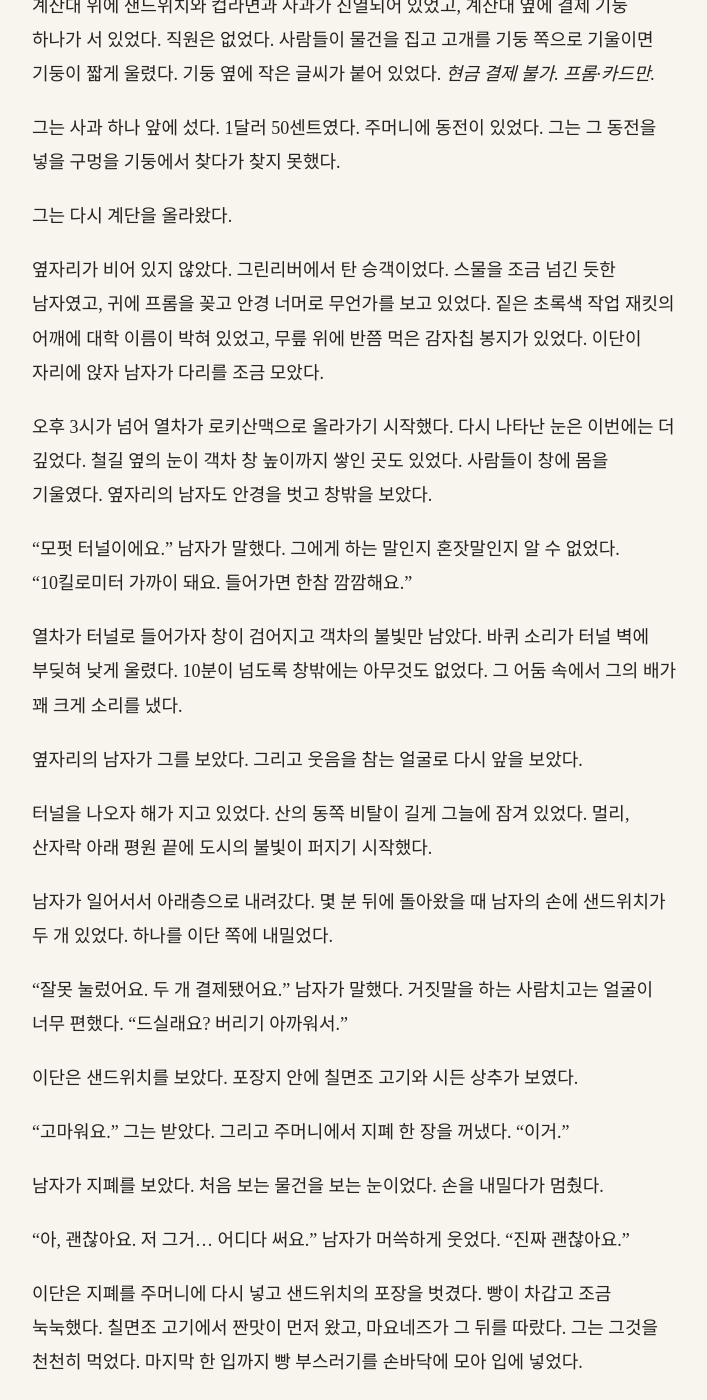
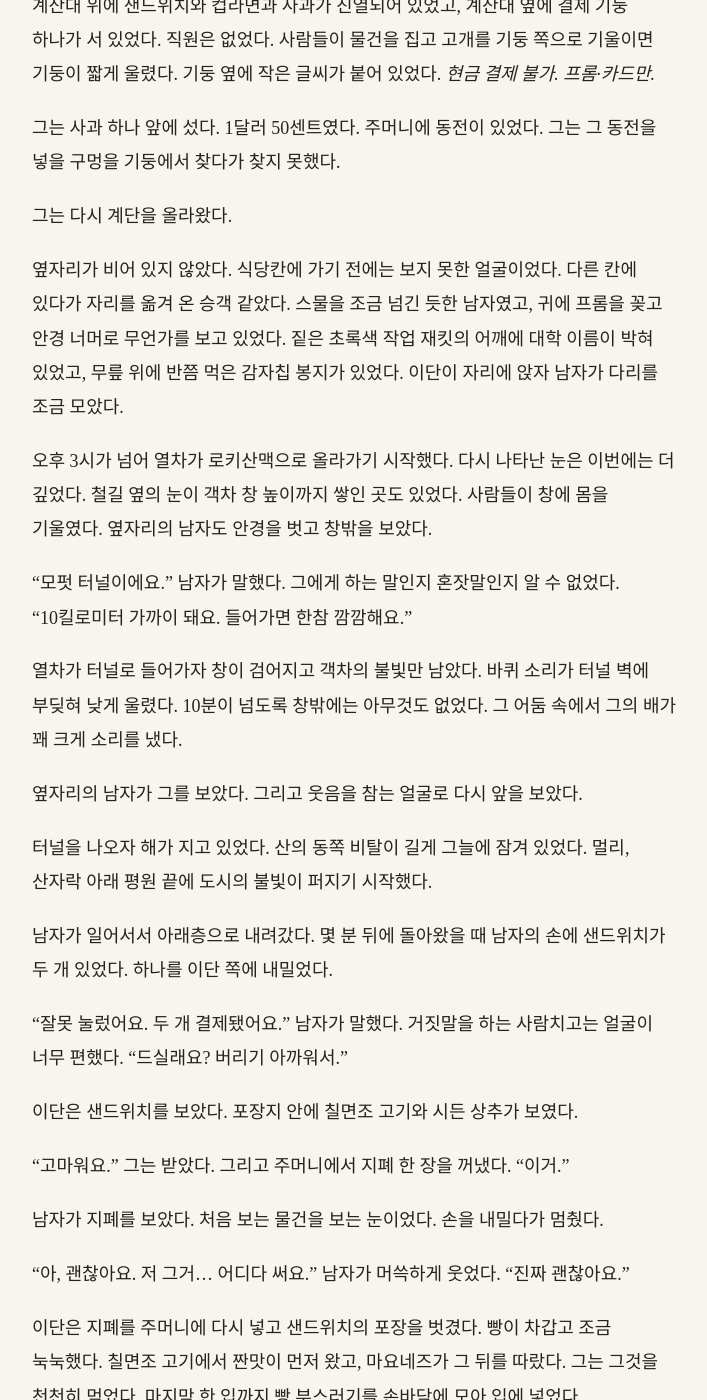
Before and after one commit to kangkkang/writer_s1_public, a Jekyll site: the page built from vol1/025.md, in a window 1280 px wide and 1400 px high, scrolled down 17757 px. Shown: the whole window, without its empty margins (284-991 px from the left). Built offline with Jekyll 4.4.1, drawn with Linux system fonts in a browser that asks for light colours; our own code applies the rules of GitHub Pages for plain Markdown files; some of the changed text lies outside the part shown.

Commit message:
Update from https://github.com/kangkkang/writer_s1/commit/877a03b8702cb725cedcfe19a38d8f0b66e7faa9

```diff
--- a/vol1/025.md
+++ b/vol1/025.md
@@ -364,7 +364,7 @@
 
 그는 다시 계단을 올라왔다.
 
-옆자리가 비어 있지 않았다. 그린리버에서 탄 승객이었다. 스물을 조금 넘긴 듯한 남자였고, 귀에 프롬을 꽂고 안경 너머로 무언가를 보고 있었다. 짙은 초록색 작업 재킷의 어깨에 대학 이름이 박혀 있었고, 무릎 위에 반쯤 먹은 감자칩 봉지가 있었다. 이단이 자리에 앉자 남자가 다리를 조금 모았다.
+옆자리가 비어 있지 않았다. 식당칸에 가기 전에는 보지 못한 얼굴이었다. 다른 칸에 있다가 자리를 옮겨 온 승객 같았다. 스물을 조금 넘긴 듯한 남자였고, 귀에 프롬을 꽂고 안경 너머로 무언가를 보고 있었다. 짙은 초록색 작업 재킷의 어깨에 대학 이름이 박혀 있었고, 무릎 위에 반쯤 먹은 감자칩 봉지가 있었다. 이단이 자리에 앉자 남자가 다리를 조금 모았다.
 
 오후 3시가 넘어 열차가 로키산맥으로 올라가기 시작했다. 다시 나타난 눈은 이번에는 더 깊었다. 철길 옆의 눈이 객차 창 높이까지 쌓인 곳도 있었다. 사람들이 창에 몸을 기울였다. 옆자리의 남자도 안경을 벗고 창밖을 보았다.
 
@@ -394,7 +394,7 @@
 
 그는 비닐 파일에서 *카일에게 갚을 것*을 꺼냈다. 맨 아래 줄은 여전히 11월 6일이었다. 이 종이에 더 적을 것은 생기지 않을 줄 알았다. 그는 그 아래에 연필로 한 줄을 적었다. 카일에게 갚을 것은 아니었다. 그래도 적을 곳은 이 종이밖에 없었다.
 
-*12월 9일 — 샌드위치 하나. 이름 모름. 그린리버에서 탐.*
+*12월 9일 — 샌드위치 하나. 이름 모름. 옆자리.*
 
 ---
 
```
Also changed, not shown: vol1/006.md (+2 -2 lines), vol2/047.md (+1 -1 lines).
